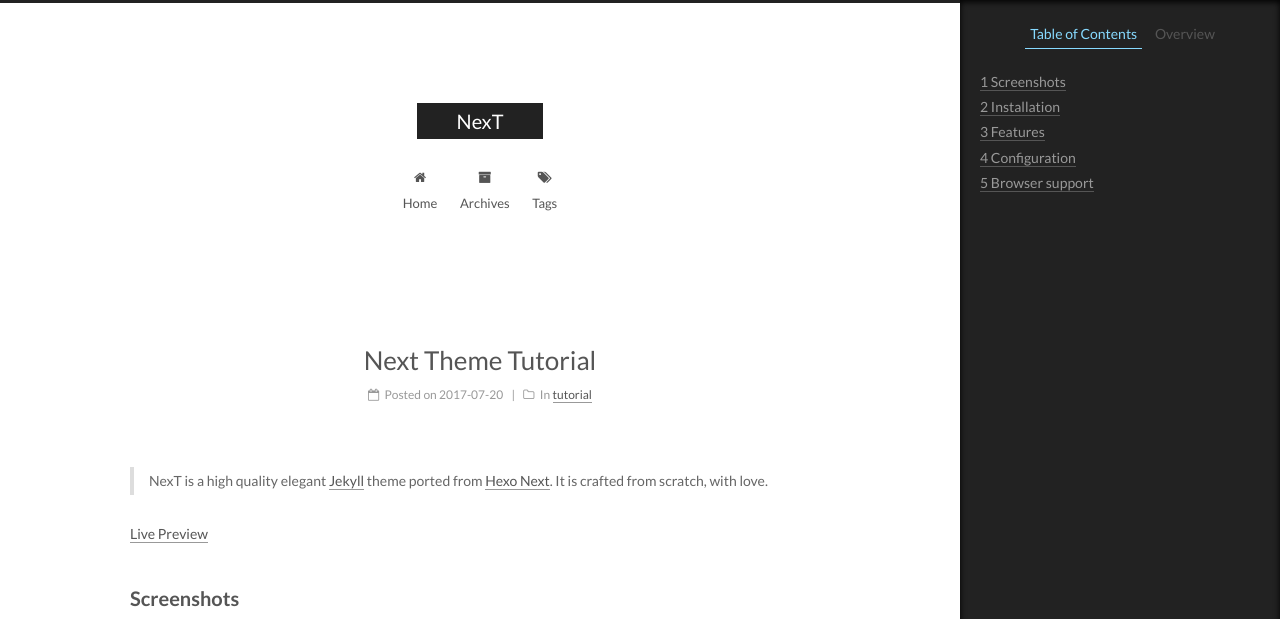
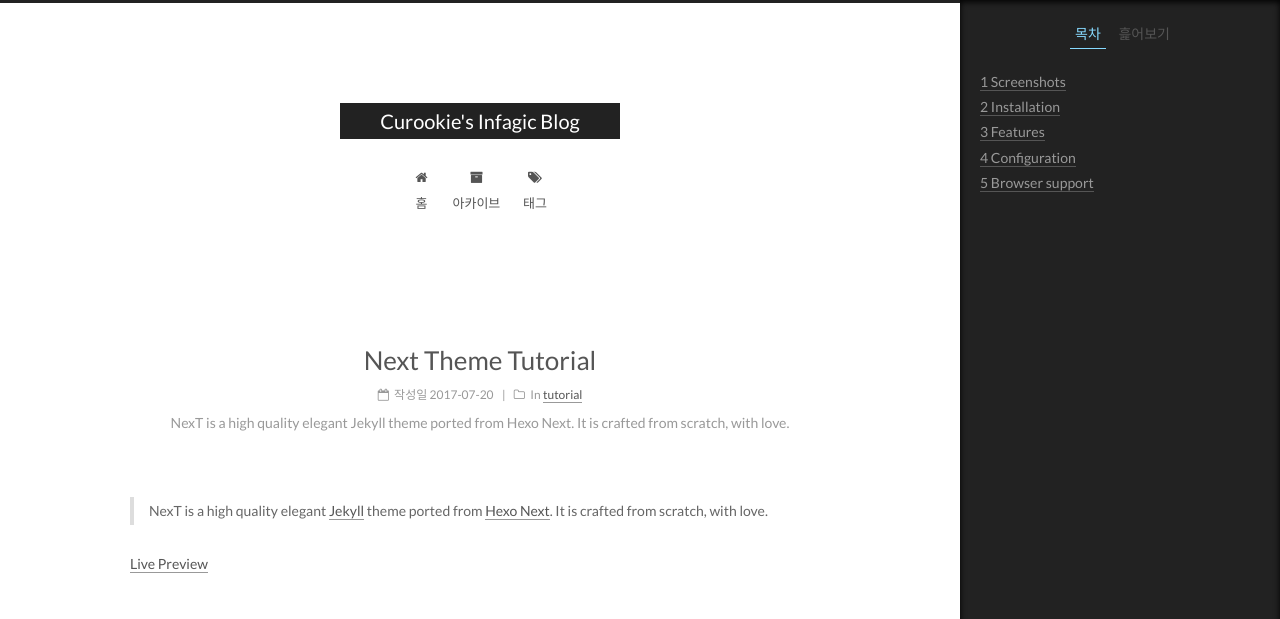
Before and after one commit to Curookie/Curookie.github.io-before, a Jekyll site: the page built from _posts/2017-07-20-next-tutorial.md, in a window 1280 px wide and 1400 px high. Shown: the top 619 px of the window. Built offline with Jekyll 4.4.1, drawn with Linux system fonts in a browser that asks for light colours.

Commit message:
changed _config
default setting

```diff
--- a/_config.yml
+++ b/_config.yml
@@ -4,12 +4,12 @@
 # ---------------------------------------------------------------
 
 # Site
-title: NexT
+title: Curookie's Infagic Blog
 subtitle:
-description:
-author: John Doe
+description: MR Developer | Infagic Smith
+author: JJ WON
 # Support language: de, en, fr-FR, id, ja, ko, pt-BR, pt, ru, zh-Hans, zh-hk, zh-tw
-language: en
+language: ko
 date_format: '%Y-%m-%d'
 
 # URL
```
